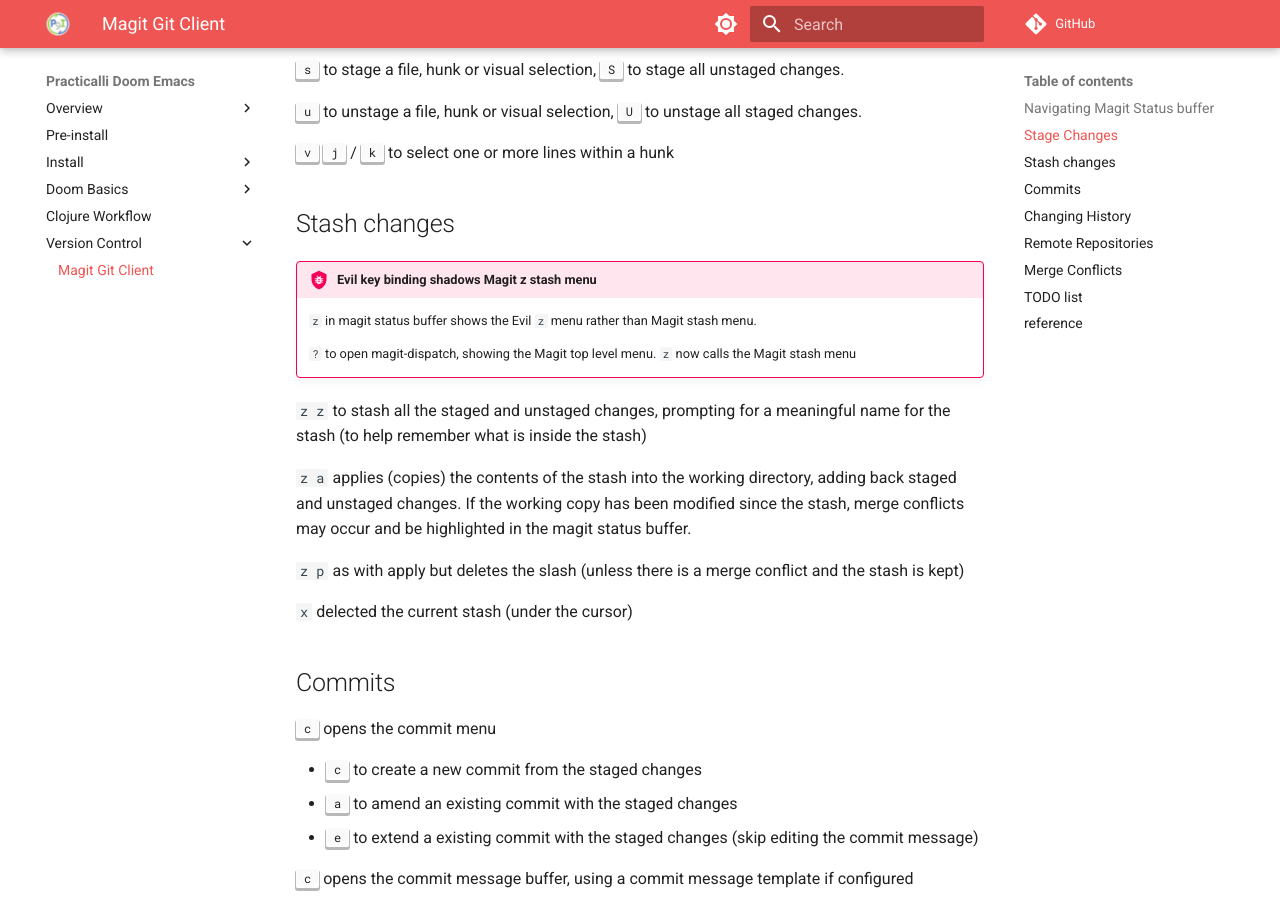
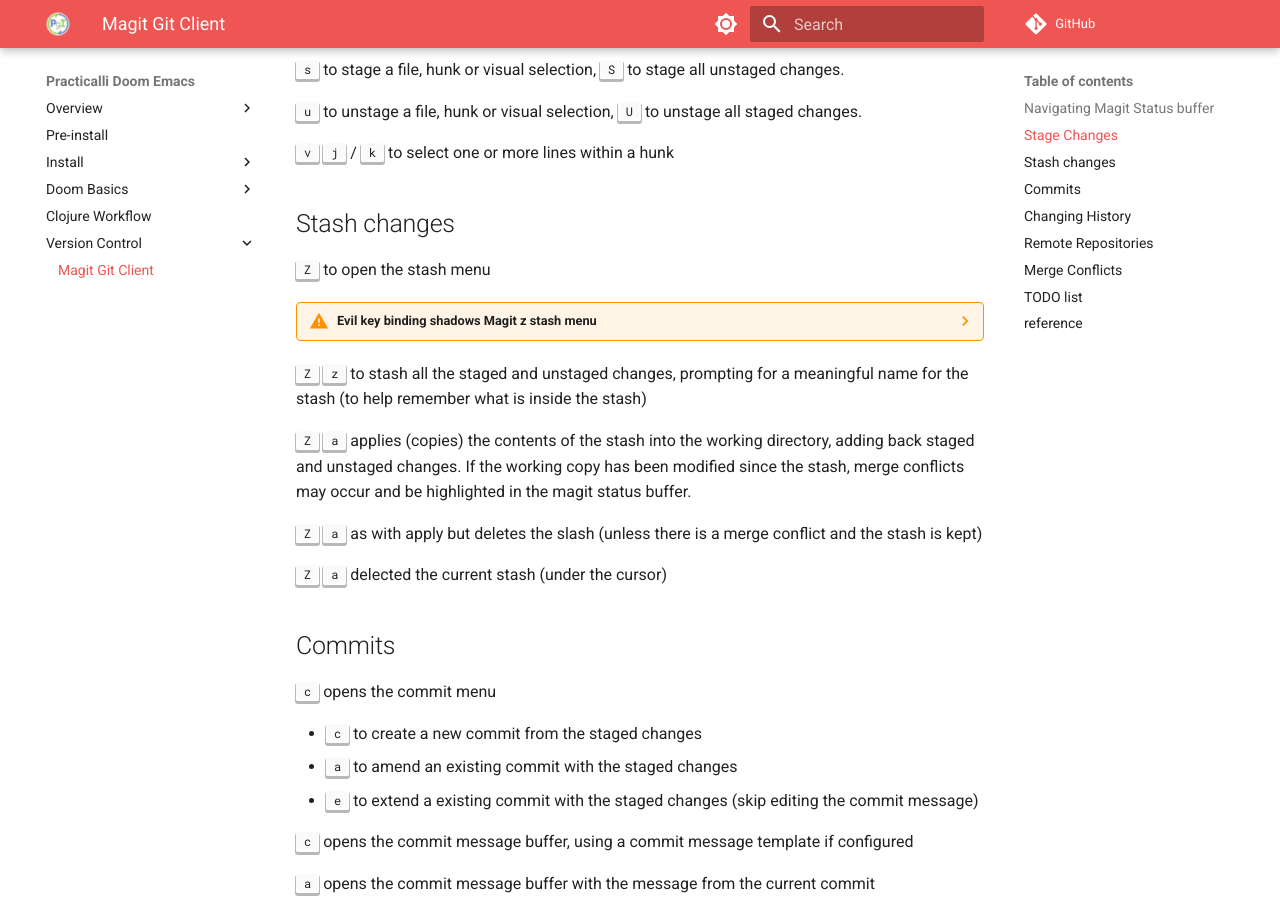
Before and after one commit to practicalli/doom-emacs, an MkDocs documentation site: the page built from docs/version-control/magit.md, in a window 1280 px wide and 900 px high, scrolled down 599 px. Built offline with MkDocs 1.6.1 and Material for MkDocs 9.7.7, drawn with Linux system fonts in a browser that asks for light colours; comment, search, counter and statistics services are not loaded; some of the changed lines change nothing that is shown.

Commit message:
version-control: Z for stash menu
`Z` is bound to the magit status `z` stash menu

```diff
--- a/docs/version-control/magit.md
+++ b/docs/version-control/magit.md
@@ -27,18 +27,20 @@
 
 ## Stash changes
 
-!!! BUG "Evil key binding shadows Magit z stash menu"
-    `z` in magit status buffer shows the Evil `z` menu rather than Magit stash menu.
+++"Z"++ to open the stash menu
 
-    `?` to open magit-dispatch, showing the Magit top level menu. `z` now calls the Magit stash menu
+??? WARNING "Evil key binding shadows Magit z stash menu"
+    `z` in magit status buffer shows the Evil `z` menu rather than Magit stash menu, although there are some magit relevant commands in that menu.
 
-`z z` to stash all the staged and unstaged changes, prompting for a meaningful name for the stash (to help remember what is inside the stash)
+    ++question++ to open magit-dispatch, showing the Magit top level menu. ++"z"++ now calls the Magit stash menu.  Or use ++"Z"++
 
-`z a` applies (copies) the contents of the stash into the working directory, adding back staged and unstaged changes.  If the working copy has been modified since the stash, merge conflicts may occur and be highlighted in the magit status buffer.
+++"Z"++ ++"z"++ to stash all the staged and unstaged changes, prompting for a meaningful name for the stash (to help remember what is inside the stash)
 
-`z p` as with apply but deletes the slash (unless there is a merge conflict and the stash is kept)
+++"Z"++ ++"a"++ applies (copies) the contents of the stash into the working directory, adding back staged and unstaged changes.  If the working copy has been modified since the stash, merge conflicts may occur and be highlighted in the magit status buffer.
 
-`x` delected the current stash (under the cursor)
+++"Z"++ ++"a"++ as with apply but deletes the slash (unless there is a merge conflict and the stash is kept)
+
+++"Z"++ ++"a"++ delected the current stash (under the cursor)
 
 
 ## Commits
@@ -58,7 +60,6 @@
 ++"Z"++ ++"Q"++ to abort the commit message
 
 ++enter++ on a commit, e.g. in recent commit section, opens the commit details that shows the commit message, meta data and the changes (diff)
-
 
 
 ## Changing History
```
